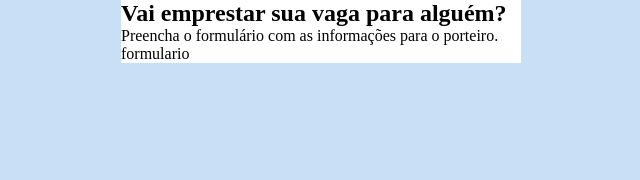
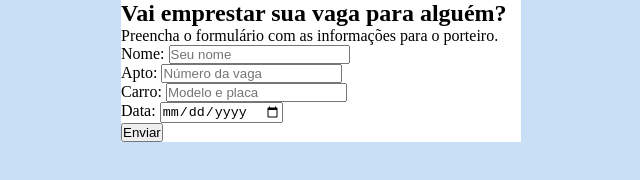
Before and after one commit to ceciliabrennand/projeto-mirante, a plain HTML site: page index.html in a window 1280 px wide. Shown: the whole page, without its empty margins (319-959 px from the left). Drawn offline with Linux system fonts and the light colour scheme.

Commit message:
base feita

```diff
--- a/estilos/style.css
+++ b/estilos/style.css
@@ -22,6 +22,7 @@ main{
     margin: auto;
 }
 
-section#formulario{
+div#imagem{
+    display: block;
     background-image: var(--cor2), url(imagens/predios.jpg);
 }
--- a/index.html
+++ b/index.html
@@ -8,13 +8,24 @@
 </head>
 <body>
     <main>
-        <section id="fomulario">
-            <div>
+        <section>
+            <div id="imagem">
+
+            </div>
+            <div id="formulario">
                 <h1>Vai emprestar sua vaga para alguém?</h1>
                 <p>Preencha o formulário com as informações para o porteiro.</p>
-            </div>
-            <div>
-                formulario
+                <form action="vagas.php" method="get">
+                    <label for="inome">Nome:</label>
+                    <input type="text" name="nome" id="inome" required placeholder="Seu nome"> <br>
+                    <label for="iapto">Apto:</label>
+                    <input type="number" name="apto" id="iapto" required placeholder="Número da vaga"> <br>
+                    <label for="icarro">Carro:</label>
+                    <input type="text" name="carro" id="icarro" required placeholder="Modelo e placa"> <br>
+                    <label for="idata">Data:</label>
+                    <input type="date" name="data" id="idata"> <br>
+                    <input type="submit" value="Enviar">
+                </form>
             </div>
         </section>
     </main>
```
